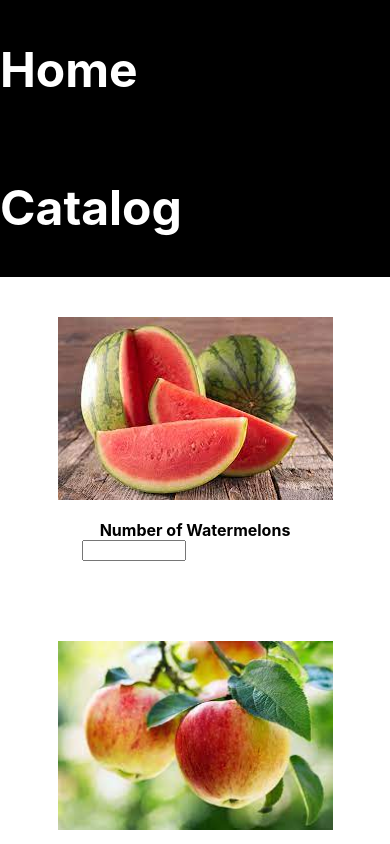
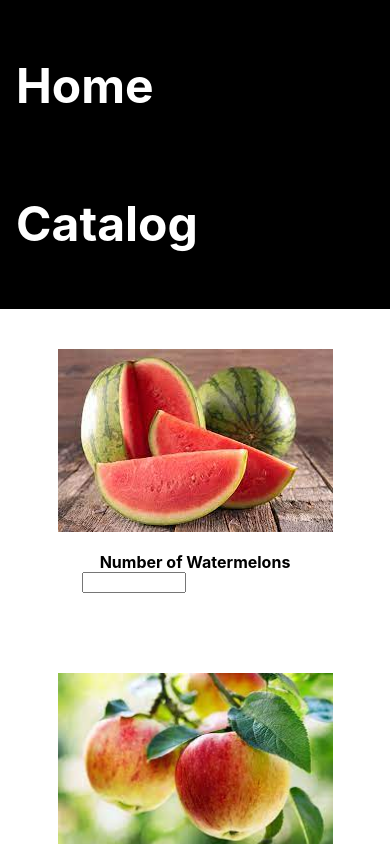
Before and after one commit to gio437/shopping-cart, a React (Create React App) app: page /shop in a window 390 px wide. Shown: the top 844 px of the page. Built offline with nearby package versions, Linux system fonts and the light colour scheme.

Commit message:
moved add to cart button to bottom

```diff
--- a/src/index.css
+++ b/src/index.css
@@ -23,6 +23,8 @@ h3 {
   justify-content: space-around;
   color: white;
   font-size: 3rem;
+  padding: 1rem;
+  flex-wrap: wrap;
 }
 
 .info {
@@ -173,6 +175,7 @@ input {
   .header {
     flex-direction: column;
     font-size: 2rem;
+    padding: 1rem;
   }
 
   h3 {
@@ -204,6 +207,9 @@ input {
     padding: 10px 20px;
     font-size: 14px;
     width: 7rem;
+    margin-top: 30rem;
+
+    position: absolute;
   }
 
   .itemAmount,
```
Also changed, not shown: 6 other files (tests, documents, lock files or other folders).
